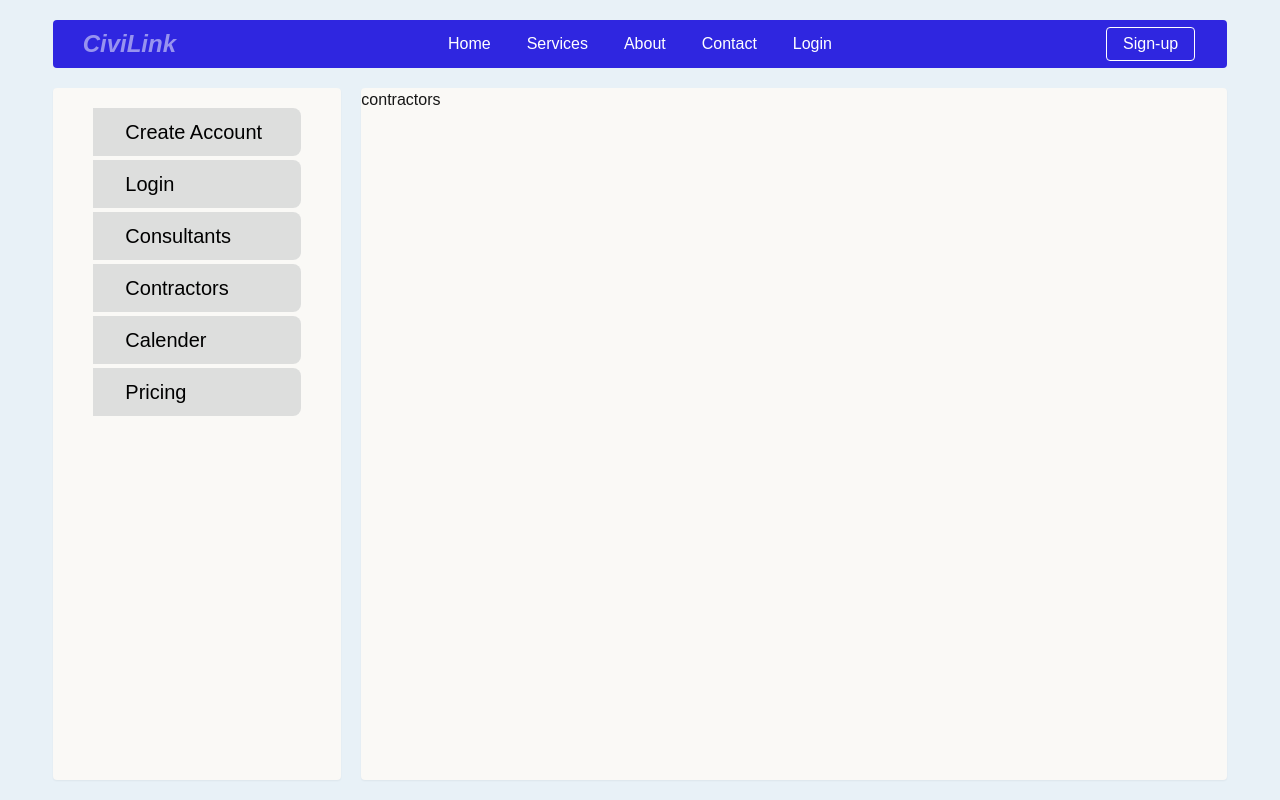
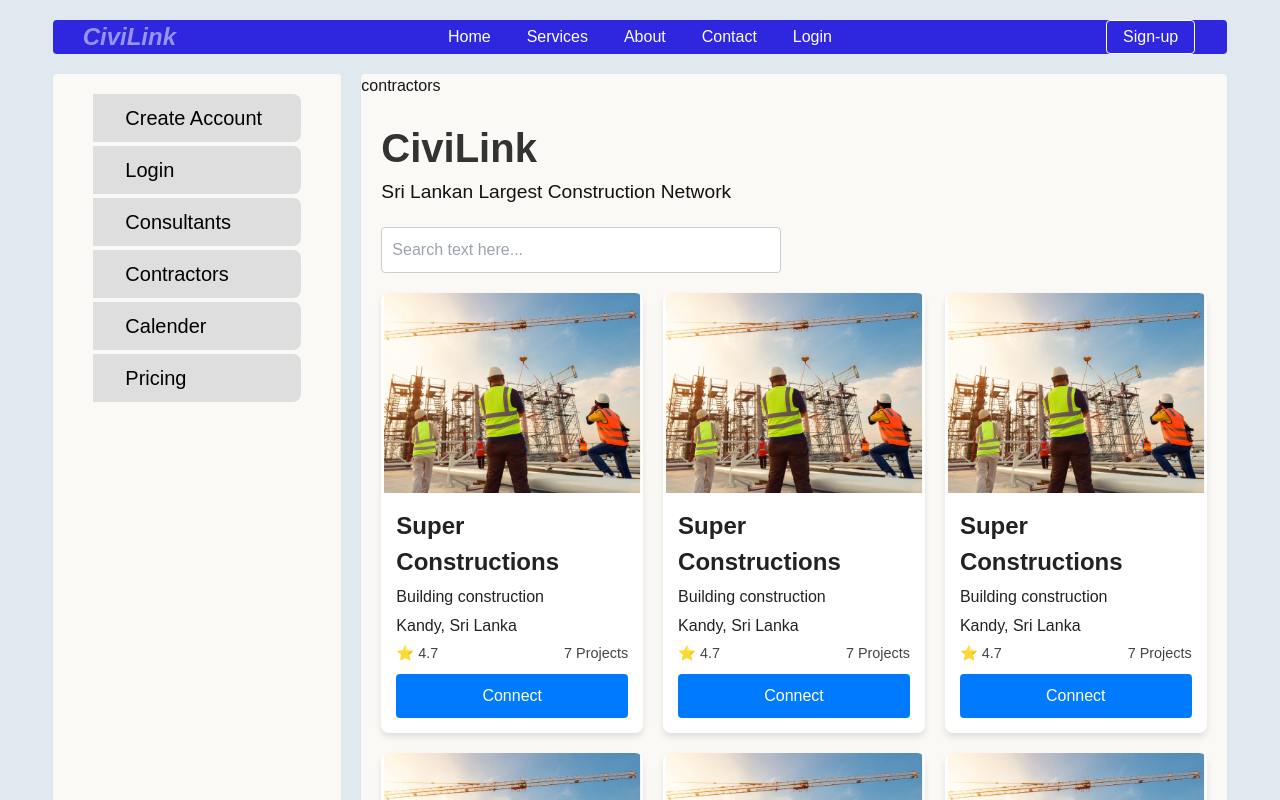
Before and after one commit to SDGP-09/CiviLink_Frontend_V1, a Next.js app: page /contractors in a window 1280 px wide. Shown: the top 800 px of the page. Built offline with nearby package versions, Linux system fonts and the light colour scheme.

Commit message:
Developed Contractorgrid

```diff
--- a/app/components/sidebar/SidebarBox.tsx
+++ b/app/components/sidebar/SidebarBox.tsx
@@ -1,6 +1,9 @@
 import React from 'react';
 
-function SidebarBox({name}) {
+interface SidebarBoxProps{
+    name: String;
+}
+function SidebarBox({name}: SidebarBoxProps) {
     return (
         <>
 
--- a/app/contact/page.tsx
+++ /dev/null
@@ -1,11 +0,0 @@
-import React from 'react';
-
-function Page() {
-    return (
-        <>
-            <h1>Contact us here</h1>
-        </>
-    );
-}
-
-export default Page;
--- /dev/null
+++ b/app/contractors/Contractorgrid.module.css
@@ -0,0 +1,116 @@
+html, body {
+  margin: 0;
+  padding: 0;
+  height: 100%;
+  background-color: #f4f4f4;
+  display: flex;
+  flex-direction: column;
+}
+
+.container {
+    flex: 1;
+    padding: 20px;
+    background-color:inherit;
+  }
+
+  .header {
+    font-size: 2.5rem;
+    font-weight: bold;
+    color: #333;
+  }
+
+  .subHeader {
+    font-size: 1.2rem;
+    color: #131111;
+  }
+
+  .searchBar {
+    margin: 20px 0;
+  }
+
+  .searchInput {
+    padding: 10px;
+    width: 100%;
+    max-width: 400px;
+    border: 1px solid #ccc;
+    border-radius: 4px;
+    font-size: 1rem;
+  }
+
+  .grid {
+    display: grid;
+    grid-template-columns: repeat(auto-fill, minmax(250px, 1fr));
+    gap: 20px;
+    margin-bottom: 20px;
+  }
+
+  .card {
+    background-color: white;
+    border-radius: 8px;
+    overflow: hidden;
+    box-shadow: 0 4px 6px rgba(0, 0, 0, 0.1);
+  }
+
+  .image {
+    width: 100%;
+    height: 200px;
+    object-fit: cover;
+  }
+
+  .cardDetails {
+    padding: 15px;
+  }
+
+  .cardDetails h3 {
+    font-size: 1.5rem;
+    font-weight: bold;
+    color:#222;
+    margin-bottom: 5px;
+  }
+
+  .cardDetails p {
+    font-size: 1rem;
+    color: #222;
+    margin-bottom: 5px;
+  }
+
+  .rating {
+    display: flex;
+    justify-content: space-between;
+    font-size: 0.9rem;
+    color: #444;
+  }
+
+  .connectBtn {
+    padding: 10px 15px;
+    background-color: #007bff;
+    color: white;
+    border: none;
+    border-radius: 4px;
+    cursor: pointer;
+    font-size: 1rem;
+    width: 100%;
+    margin-top: 10px;
+  }
+
+  .connectBtn:hover {
+    background-color: #021931;
+  }
+
+  .pagination {
+    text-align: center;
+    margin-top: 20px 0;
+  }
+
+  .pagination span {
+    padding: 5px 10px;
+    cursor: pointer;
+    margin: 0 5px;
+    border-radius: 50%;
+    background-color: #007bff;
+    color: white;
+  }
+
+  .pagination span:hover {
+    background-color: #0056b3;
+  }
--- /dev/null
+++ b/app/contractors/Contractorgrid.tsx
@@ -0,0 +1,92 @@
+import React from "react";
+import Image from "next/image";
+import styles from "./Contractorgrid.module.css";
+
+const contractors = [
+  {
+    name: "Super Constructions",
+    category: "Building construction",
+    location: "Kandy, Sri Lanka",
+    rating: 4.7,
+    projects: 7,
+  },
+  {
+    name: "Super Constructions",
+    category: "Building construction",
+    location: "Kandy, Sri Lanka",
+    rating: 4.7,
+    projects: 7,
+  },
+  {
+    name: "Super Constructions",
+    category: "Building construction",
+    location: "Kandy, Sri Lanka",
+    rating: 4.7,
+    projects: 7,
+  },
+  {
+    name: "Super Constructions",
+    category: "Building construction",
+    location: "Kandy, Sri Lanka",
+    rating: 4.7,
+    projects: 7,
+  },
+
+  {
+    name: "Super Constructions",
+    category: "Building construction",
+    location: "Kandy, Sri Lanka",
+    rating: 4.7,
+    projects: 7,
+  },
+  {
+    name: "Super Constructions",
+    category: "Building construction",
+    location: "Kandy, Sri Lanka",
+    rating: 4.7,
+    projects: 7,
+  },
+];
+
+const Contractorgrid = () => {
+  return (
+    <div className={styles.container}>
+      <h1 className={styles.header}>CiviLink</h1>
+      <h2 className={styles.subHeader}>Sri Lankan Largest Construction Network</h2>
+      <div className={styles.searchBar}>
+        <input type="text" placeholder="Search text here..." className={styles.searchInput} />
+      </div>
+      <div className={styles.grid}>
+        {contractors.map((contractor, index) => (
+          <div key={index} className={styles.card}>
+            <Image
+              src="/image.png"
+              alt={contractor.name}
+              width={200}
+              height={200}
+              className={styles.image}
+            />
+            <div className={styles.cardDetails}>
+              <h3>{contractor.name}</h3>
+              <p>{contractor.category}</p>
+              <p>{contractor.location}</p>
+              <div className={styles.rating}>
+                <span>⭐ {contractor.rating}</span>
+                <span>{contractor.projects} Projects</span>
+              </div>
+              <button className={styles.connectBtn}>Connect</button>
+            </div>
+          </div>
+        ))}
+      </div>
+      <div className={styles.pagination}>
+        <span>1</span>
+        <span>2</span>
+        <span>3</span>
+        <span>4</span>
+      </div>
+    </div>
+  );
+};
+
+export default Contractorgrid;
--- a/app/contractors/page.tsx
+++ b/app/contractors/page.tsx
@@ -1,8 +1,12 @@
 import React from 'react';
+import Contractorgrid from './Contractorgrid';
 
 function Page() {
     return (
+        <>
         <div>contractors</div>
+        <Contractorgrid/>
+        </>
     );
 }
 
```
Also changed, not shown: public/Contractor_search_tile.png (added), public/image.png (added).
